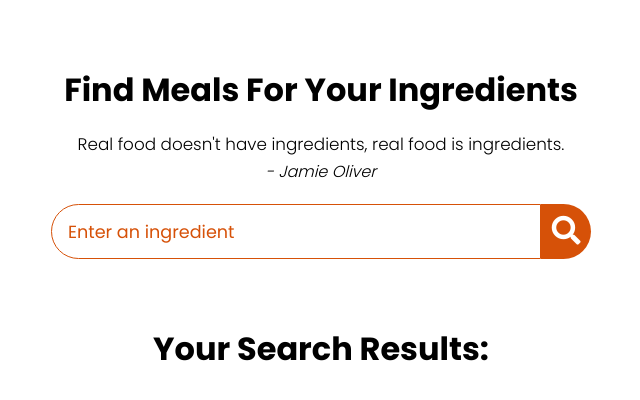
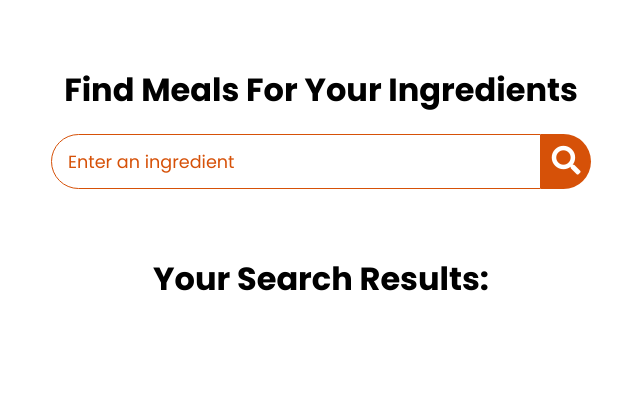
Before and after one commit to souravmondal333/food-science.github.io, a plain HTML site: page index.html in a window 1280 px wide. Shown: the whole page, without its empty margins (319-959 px from the left). Drawn offline with Linux system fonts and the light colour scheme.

Commit message:
Update index.html

```diff
--- a/index.html
+++ b/index.html
@@ -13,9 +13,7 @@
     <div class = "meal-wrapper">
       <div class = "meal-search">
         <h2 class = "title">Find Meals For Your Ingredients</h2>
-        <blockquote>Real food doesn't have ingredients, real food is ingredients.<br>
-          <cite>- Jamie Oliver</cite>
-        </blockquote>
+
 
         <div class = "meal-search-box">
           <input type = "text" class = "search-control" placeholder="Enter an ingredient" id = "search-input">
```
